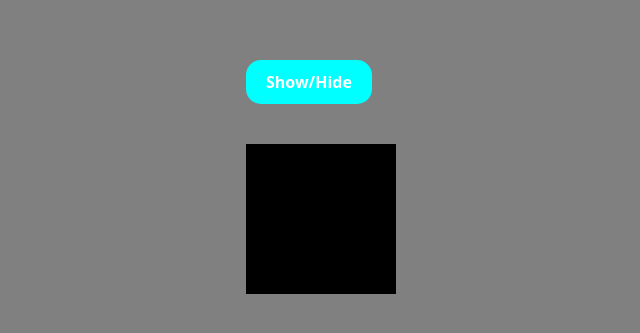
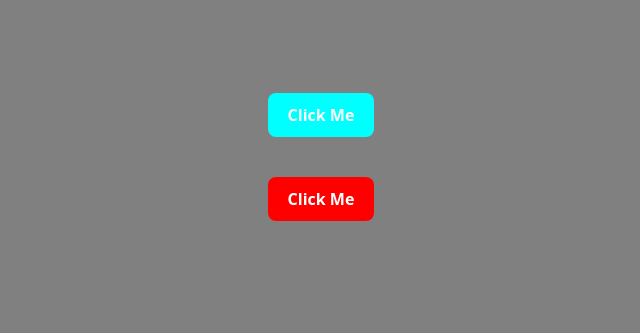
Before and after one commit to MohammadNaiem65/framer-motion-journey, a React (Vite) app: page / in a window 1280 px wide. Shown: the part 223-556 px from the top of the page, without its empty margins (319-959 px from the left). Built offline with nearby package versions, Linux system fonts and the light colour scheme.

Commit message:
got the basics of gestures

```diff
--- a/src/App.jsx
+++ b/src/App.jsx
@@ -1,4 +1,5 @@
 import BasicsOfFramerMotion from './components/BasicsOfFramerMotion';
+import Gestures from './components/Gestures';
 
 function App() {
 	return (
@@ -9,7 +10,8 @@ function App() {
 				display: 'grid',
 				placeItems: 'center',
 			}}>
-			<BasicsOfFramerMotion />
+			{/* <BasicsOfFramerMotion /> */}
+			<Gestures />
 		</div>
 	);
 }
--- /dev/null
+++ b/src/components/Gestures.jsx
@@ -0,0 +1,36 @@
+import { motion, MotionConfig } from 'framer-motion';
+
+export default function Gestures() {
+	return (
+		<div style={{ display: 'grid', placeItems: 'center' }}>
+			<MotionConfig transition={{ duration: 0.3 }}>
+				<motion.button
+					whileHover={{ scale: 1.15 }}
+					whileTap={{ scale: 0.95, rotate: '2.5deg' }}
+					style={{
+						backgroundColor: 'cyan',
+						color: 'white',
+						fontWeight: 700,
+						padding: '10px 20px',
+						borderRadius: 8,
+						marginBottom: 40,
+					}}>
+					Click Me
+				</motion.button>
+				<motion.button
+					whileHover={{ scale: 1.15 }}
+					whileTap={{ scale: 0.95, rotate: '2.5deg' }}
+					style={{
+						backgroundColor: 'red',
+						color: 'white',
+						fontWeight: 700,
+						padding: '10px 20px',
+						borderRadius: 8,
+						marginBottom: 40,
+					}}>
+					Click Me
+				</motion.button>
+			</MotionConfig>
+		</div>
+	);
+}
```
Also changed, not shown: .eslintrc.cjs.
